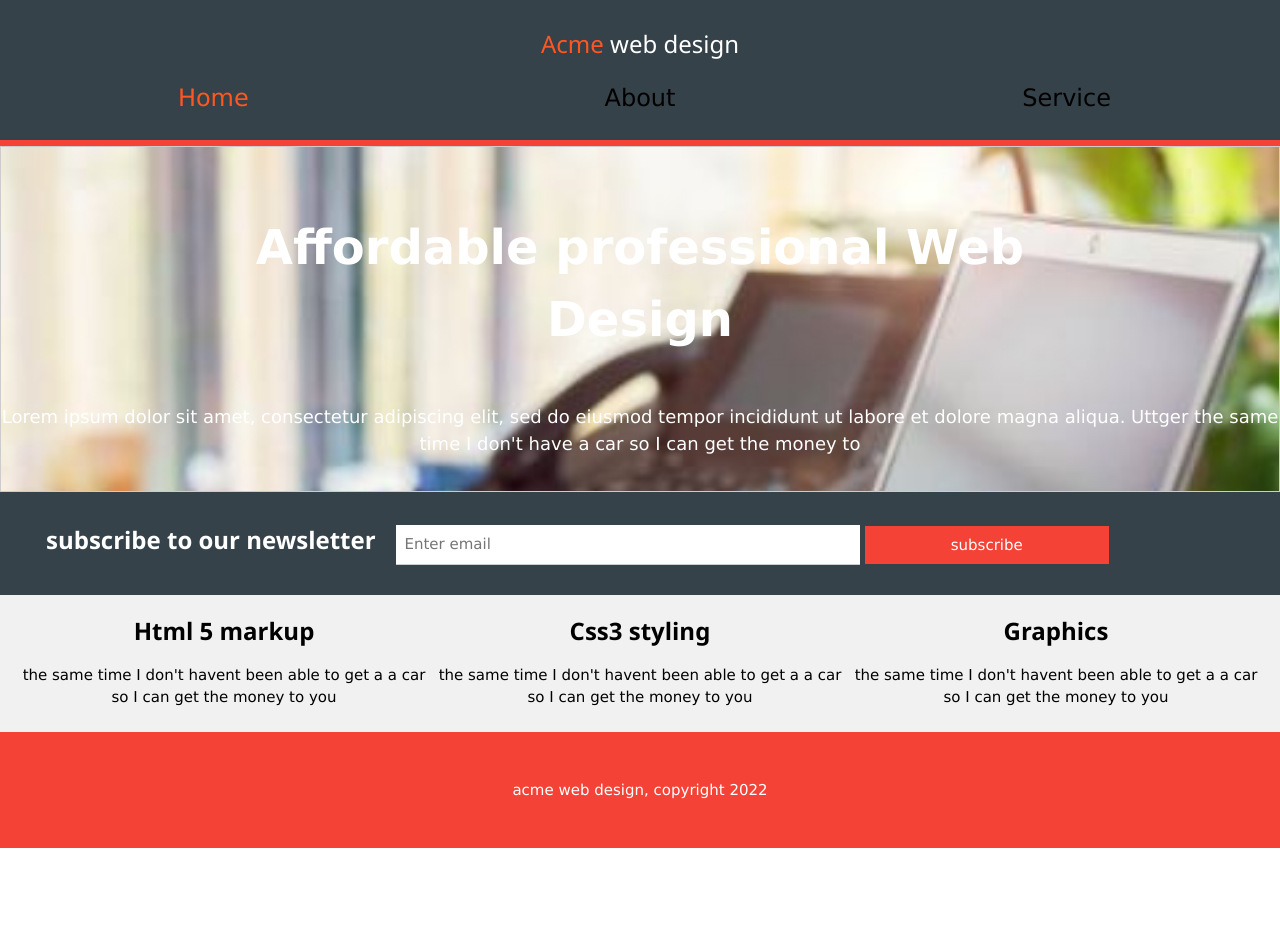
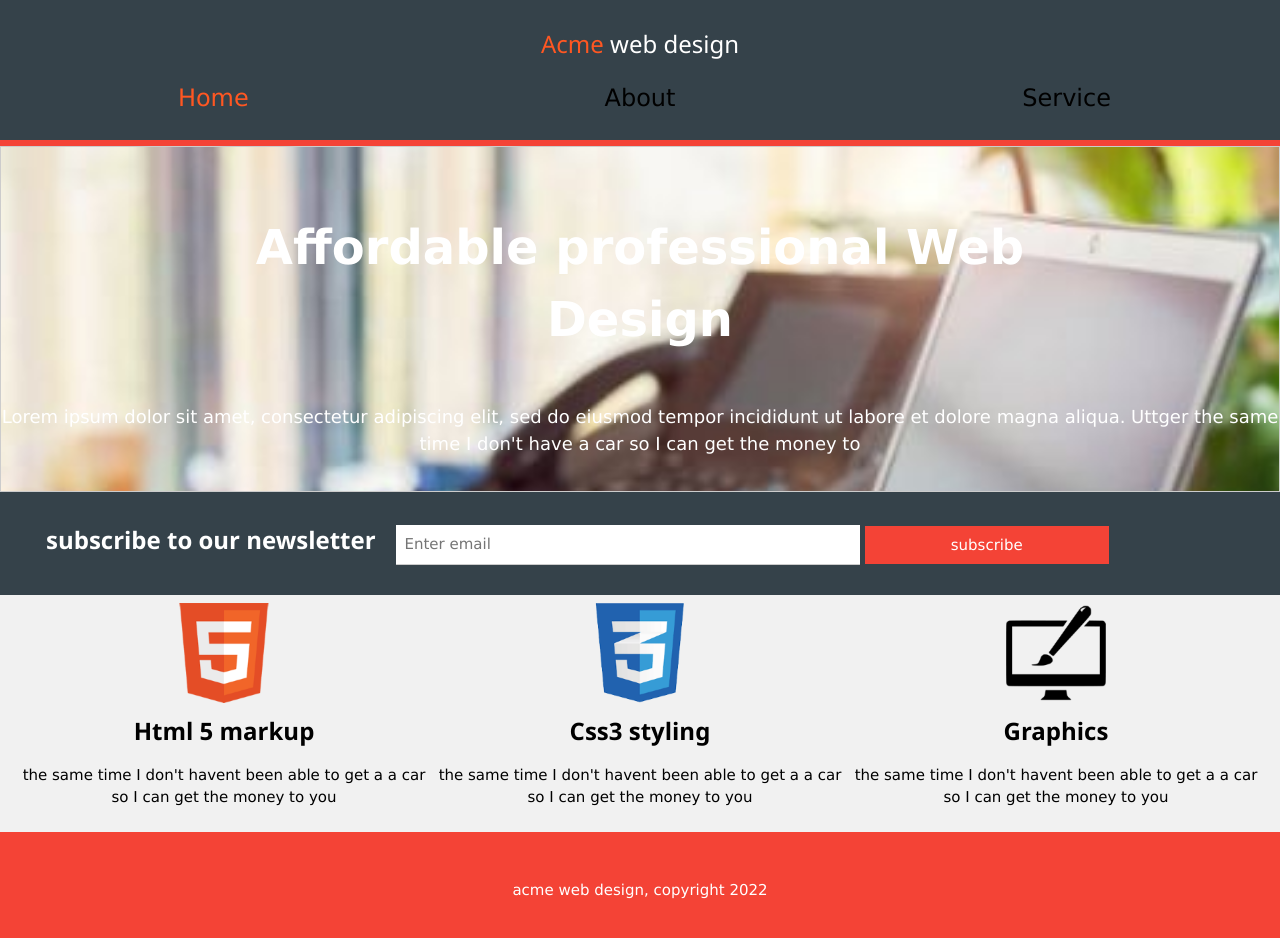
Before and after one commit to mayorjhay/clone, a plain HTML site: page index.html in a window 1280 px wide. Before the commit the page ends 848 px from the top, so only its background shows below. Drawn offline with Linux system fonts and the light colour scheme.

Commit message:
Update index.html

```diff
--- a/index.html
+++ b/index.html
@@ -33,17 +33,17 @@
     </div>
     <section class="w3-row w3-light-grey w3-padding">
         <div class="w3-third w3-center">
-            <img src="img/logo_html.png" alt=""id="html_pic">
+            <img src="logo_html.png" alt=""id="html_pic">
             <h2 style="font-weight:bold;"class="w3-xlarge">Html 5 markup</h2>
             <p>the same time I don't havent been able to get a a car so I can get the money to you</p>
         </div>
         <div class="w3-third w3-center">
-            <img src="img/logo_css.png" alt=""id="html_pic">
+            <img src="logo_css.png" alt=""id="html_pic">
             <h2 style="font-weight:bold;"class="w3-xlarge">Css3 styling</h2>
             <p>the same time I don't havent been able to get a a car so I can get the money to you</p>
         </div>
         <div class="w3-third w3-center">
-            <img src="img/logo_brush.png" alt=""id="html_pic">
+            <img src="logo_brush.png" alt=""id="html_pic">
             <h2 style="font-weight:bold;"class="w3-xlarge">Graphics</h2>
             <p>the same time I don't havent been able to get a a car so I can get the money to you</p>
         </div>
```
